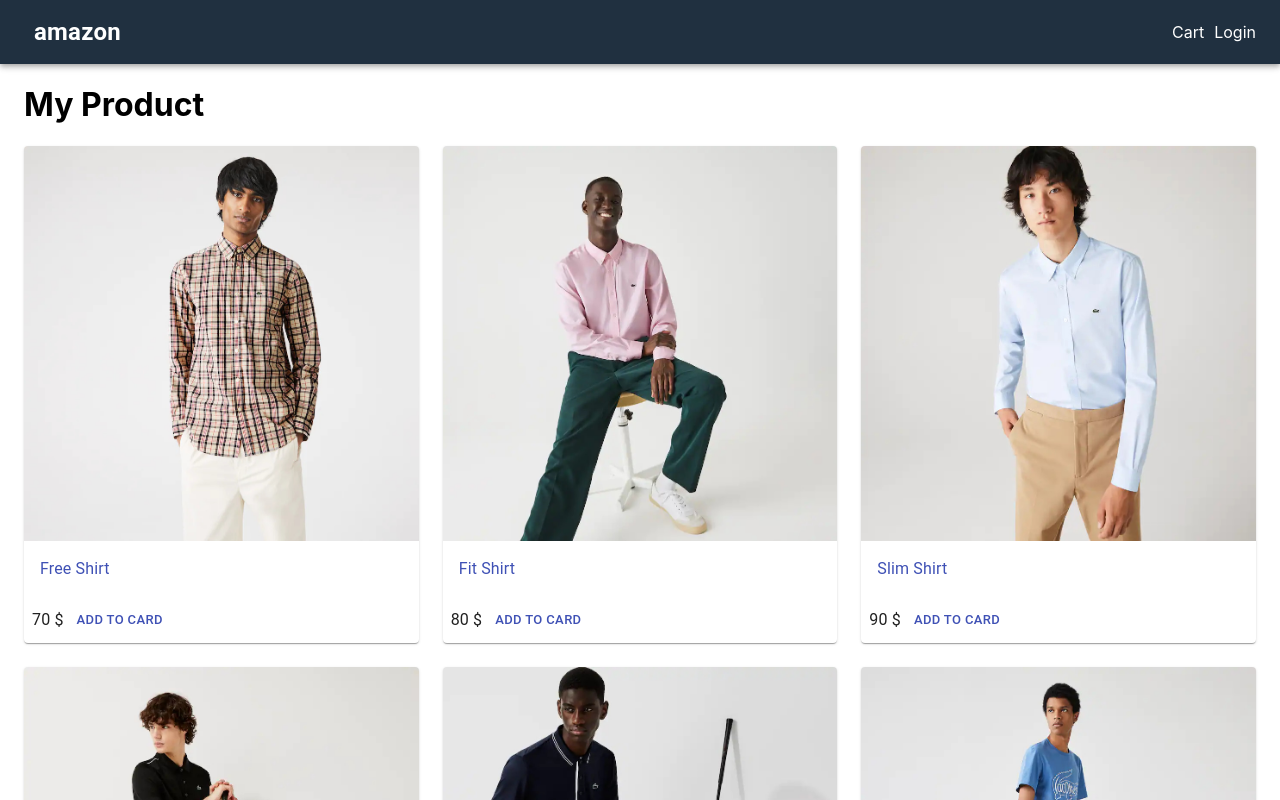
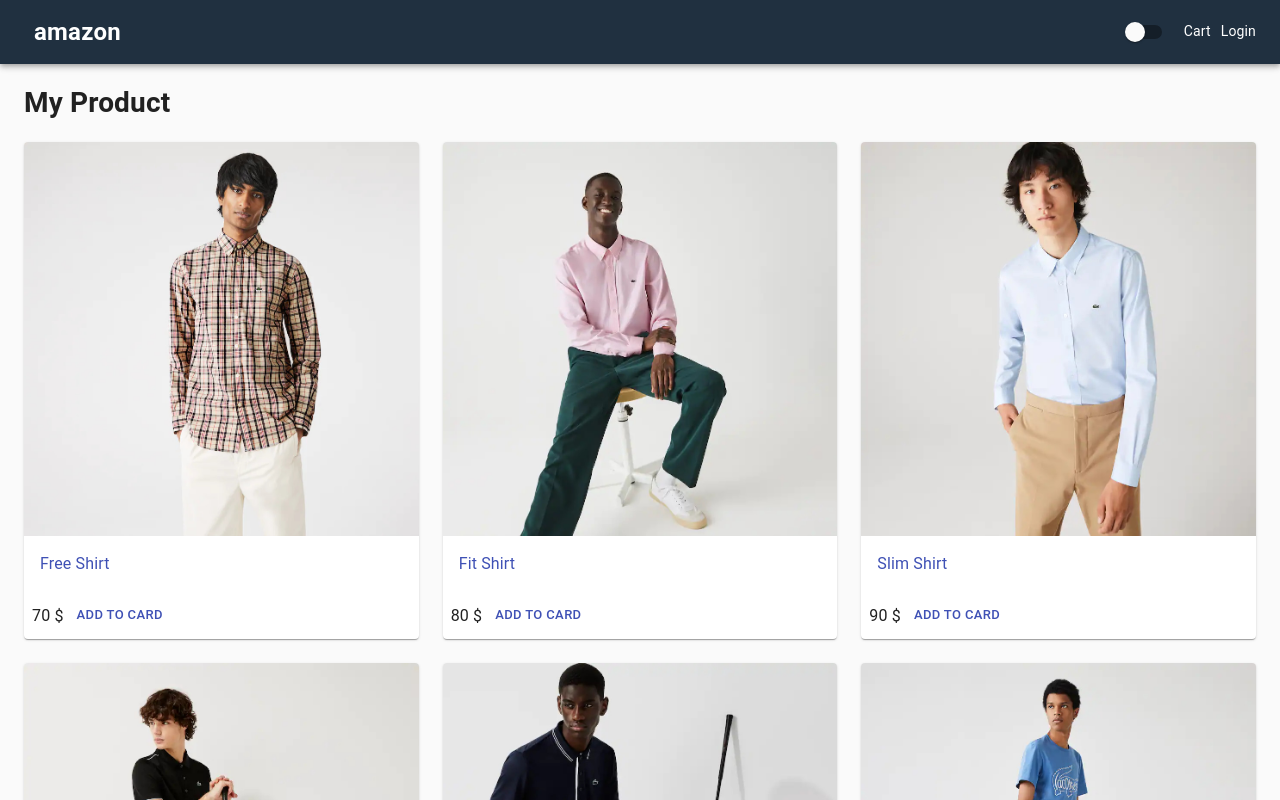
Before and after one commit to zarqabiqbal/my-amazon, a Next.js app: page / in a window 1280 px wide. Shown: the top 800 px of the page. Built offline with nearby package versions, Linux system fonts and the light colour scheme.

Commit message:
create context in next js

```diff
--- a/components/Layout.js
+++ b/components/Layout.js
@@ -1,22 +1,60 @@
 import {
   AppBar,
   Container,
+  createTheme,
+  CssBaseline,
   Link,
+  Switch,
+  ThemeProvider,
   Toolbar,
   Typography,
 } from '@material-ui/core';
 import Head from 'next/head';
-import React from 'react';
+import { React, useContext } from 'react';
 import my_style from '../utils/style';
 import NextLink from 'next/link';
+import { Store } from '../utils/Store';
+import Cookies from 'js-cookie';
 
 export default function Layout({ title, children }) {
+  const { state, dispatch } = useContext(Store);
+  const { darkMode } = state;
+  const theme = createTheme({
+    typography: {
+      h1: {
+        fontSize: '1.6rem',
+        fontWeight: 400,
+        margin: '1rem 0',
+      },
+      h2: {
+        fontSize: '1.4rem',
+        fontWeight: 400,
+        margin: '1rem 0',
+      },
+    },
+    palette: {
+      type: darkMode ? 'dark' : 'light',
+      primary: {
+        main: '#f0c000',
+      },
+      secondary: {
+        main: '#208080',
+      },
+    },
+  });
   const classes = my_style();
+  const darkModeChangeHandler = () => {
+    dispatch({ type: darkMode ? 'DARK_MODE_OFF' : 'DARK_MODE_ON' });
+    const newDarkMode = !darkMode;
+    Cookies.set('darkMode', newDarkMode ? 'ON' : 'OFF');
+  };
   return (
     <div>
       <Head>
         <title>{title ? `${title} - Next Amazona` : 'Next Amazona'}</title>
       </Head>
+      <ThemeProvider theme={theme}>
+        <CssBaseline />
         <AppBar position="static" className={classes.navbar}>
           <Toolbar>
             <NextLink href="/" passHref>
@@ -26,6 +64,10 @@
             </NextLink>
             <div className={classes.grow}></div>
             <div>
+              <Switch
+                checked={darkMode}
+                onChange={darkModeChangeHandler}
+              ></Switch>
               <NextLink href="/cart" passHref>
                 <Link>Cart</Link>
               </NextLink>
@@ -35,6 +77,7 @@
             </div>
           </Toolbar>
         </AppBar>
+      </ThemeProvider>
       <Container className={classes.main}>{children}</Container>
       <footer className={classes.footer}>
         <Typography>
--- a/package.json
+++ b/package.json
@@ -10,6 +10,7 @@
   },
   "dependencies": {
     "@material-ui/core": "^4.12.3",
+    "js-cookie": "^3.0.1",
     "next": "12.1.0",
     "react": "17.0.2",
     "react-dom": "17.0.2"
--- a/pages/_app.js
+++ b/pages/_app.js
@@ -1,14 +1,19 @@
 import { useEffect } from 'react';
-import '../styles/globals.css'
+import '../styles/globals.css';
+import { StateProvider } from '../utils/Store';
 
 function MyApp({ Component, pageProps }) {
-  useEffect(()=>{
+  useEffect(() => {
     const jssStyles = document.querySelector('#jss-server-side');
-    if (jssStyles){
+    if (jssStyles) {
       jssStyles.parentNode.removeChild(jssStyles);
     }
-  },[]);
-  return <Component {...pageProps} />
+  }, []);
+  return (
+    <StateProvider>
+      <Component {...pageProps} />
+    </StateProvider>
+  );
 }
 
-export default MyApp
+export default MyApp;
--- /dev/null
+++ b/utils/Store.js
@@ -0,0 +1,24 @@
+import { createContext, useReducer } from 'react';
+import Cookies from 'js-cookie';
+
+export const Store = createContext();
+const initialState = {
+  darkMode: Cookies.get('darkMode') === 'ON' ? true : false,
+};
+
+function reducer(state, action) {
+  switch (action.type) {
+    case 'DARK_MODE_ON':
+      return { ...state, darkMode: true };
+    case 'DARK_MODE_OFF':
+      return { ...state, darkMode: false };
+    default:
+      return state;
+  }
+}
+
+export function StateProvider(props) {
+  const [state, dispatch] = useReducer(reducer, initialState);
+  const value = { state, dispatch };
+  return <Store.Provider value={value}>{props.children}</Store.Provider>;
+}
```
Also changed, not shown: .eslintrc.json, 1 other file (tests, documents, lock files or other folders). Lines whose indentation alone changed are shown as unchanged.
